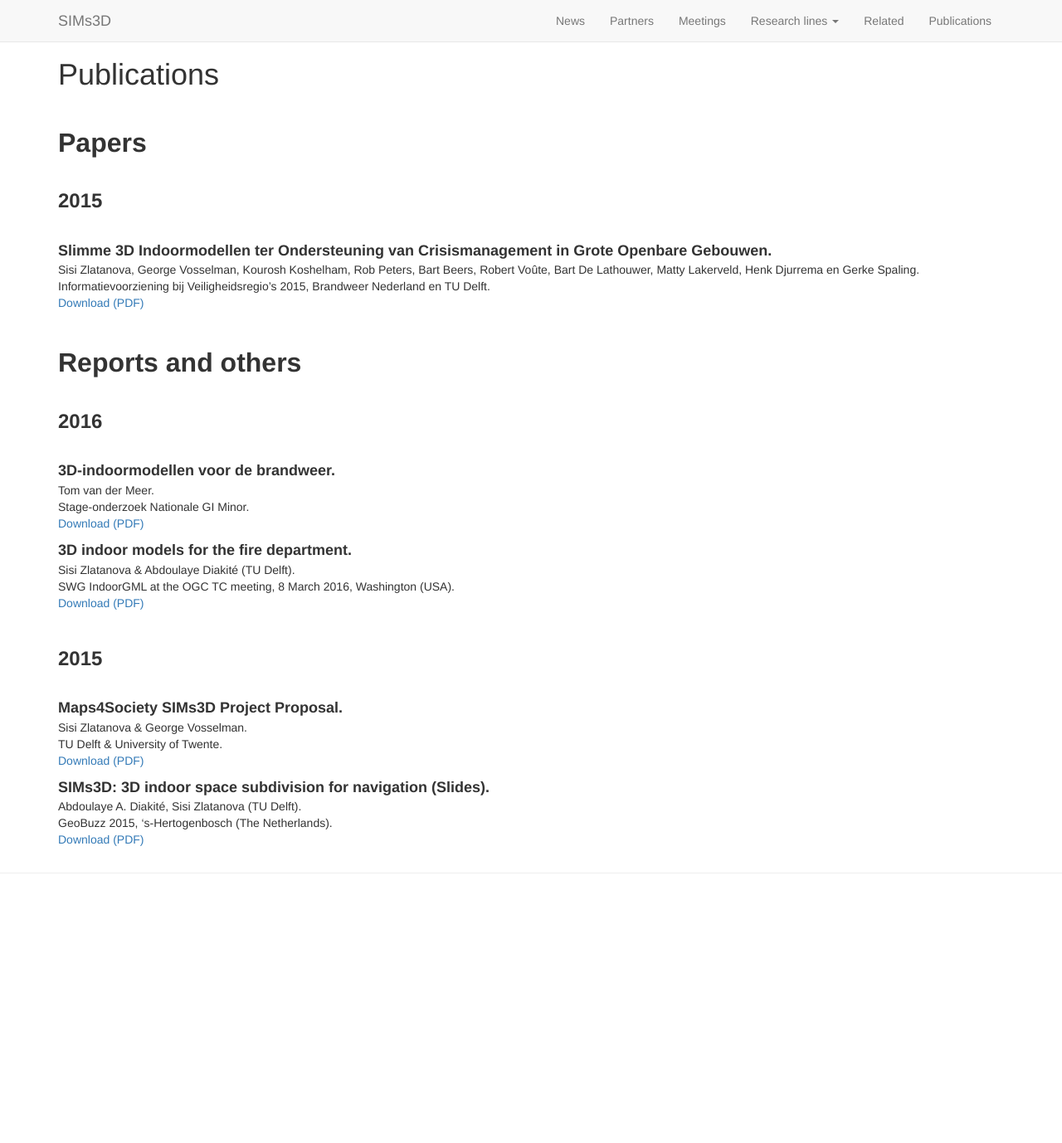
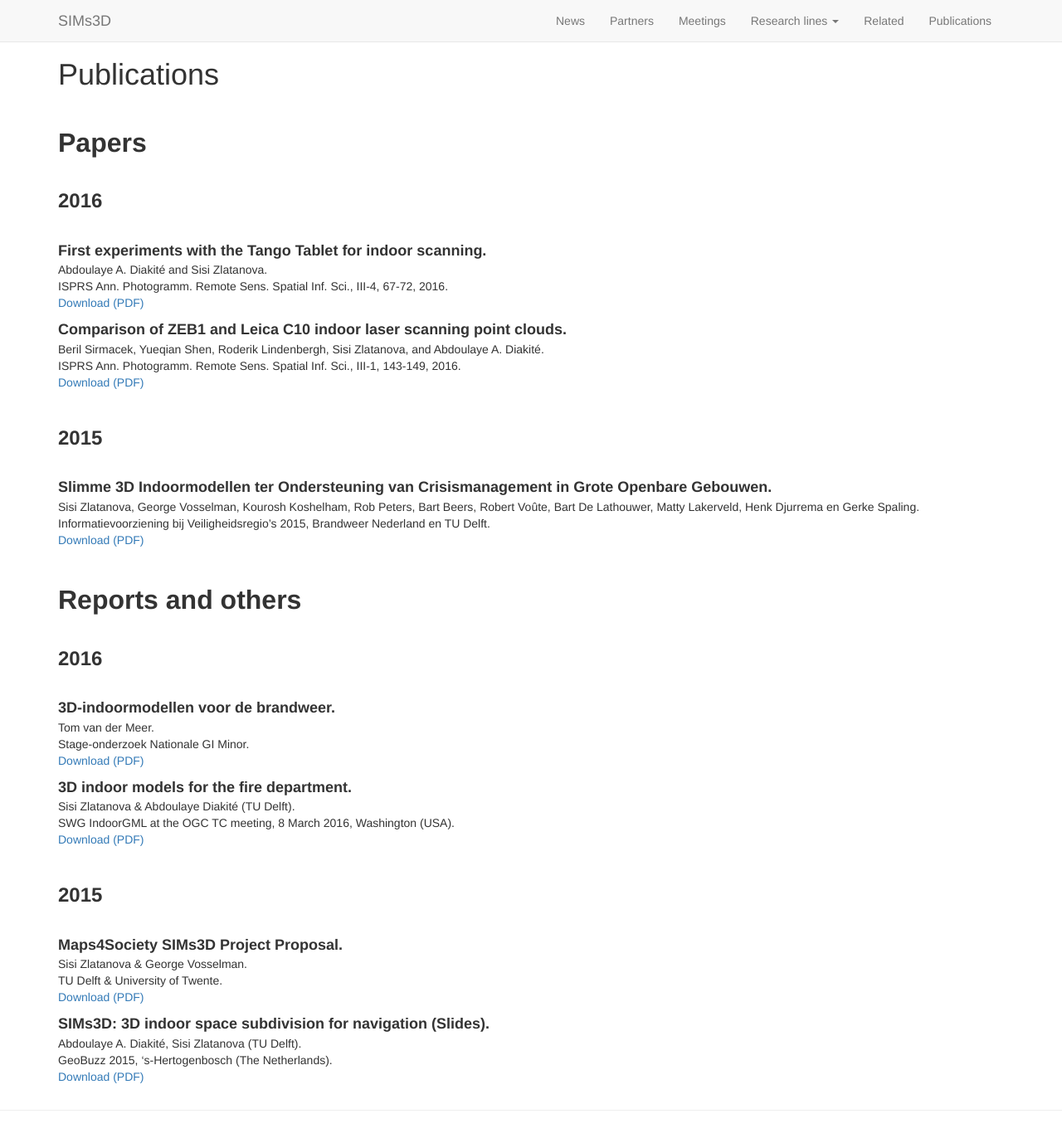
Before and after one commit to SIMs3D/sims3d.github.io, a Jekyll site: the page built from publications/index.md, in a window 1280 px wide and 1379 px high. Shown: the whole window at 83% size. Built offline with Jekyll 4.4.1, drawn with Linux system fonts in a browser that asks for light colours; nearby versions of some CDN libraries.

Commit message:
Added ISPRS 2016 papers

```diff
--- a/publications/index.md
+++ b/publications/index.md
@@ -5,6 +5,24 @@ permalink: /publications/
 ---
 
 <font size="6"><b>Papers</b></font>
+<br>
+<font size="5"><b>2016</b></font>
+<br>
+
+<font size="4">
+<b>First experiments with the Tango Tablet for indoor scanning.</b>
+</font>
+Abdoulaye A. Diakité and Sisi Zlatanova.
+<br>ISPRS Ann. Photogramm. Remote Sens. Spatial Inf. Sci., III-4, 67-72, 2016.
+<br><a href="http://doi.org/10.5194/isprs-annals-III-4-67-2016">Download (PDF)</a>
+
+<font size="4">
+<b>Comparison of ZEB1 and Leica C10 indoor laser scanning point clouds.</b>
+</font>
+Beril Sirmacek, Yueqian Shen, Roderik Lindenbergh, Sisi Zlatanova, and Abdoulaye A. Diakité.
+<br>ISPRS Ann. Photogramm. Remote Sens. Spatial Inf. Sci., III-1, 143-149, 2016.
+<br><a href="http://doi.org/10.5194/isprs-annals-III-1-143-2016">Download (PDF)</a>
+
 <br>
 <font size="5"><b>2015</b></font>
 <br>
```
